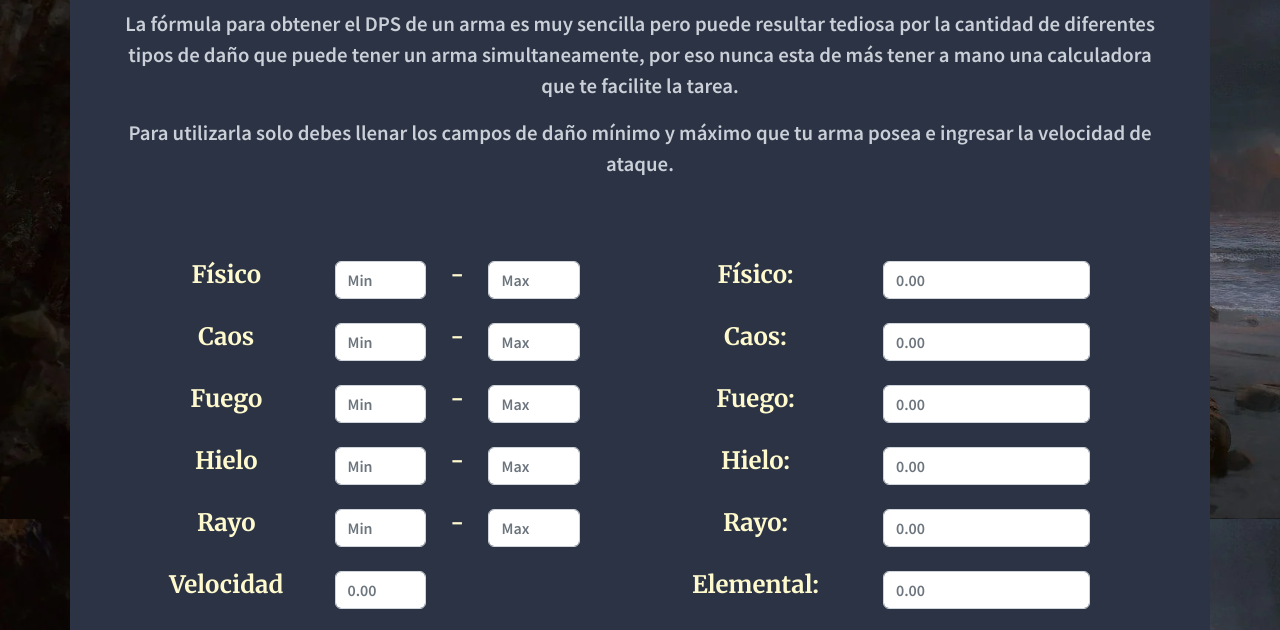
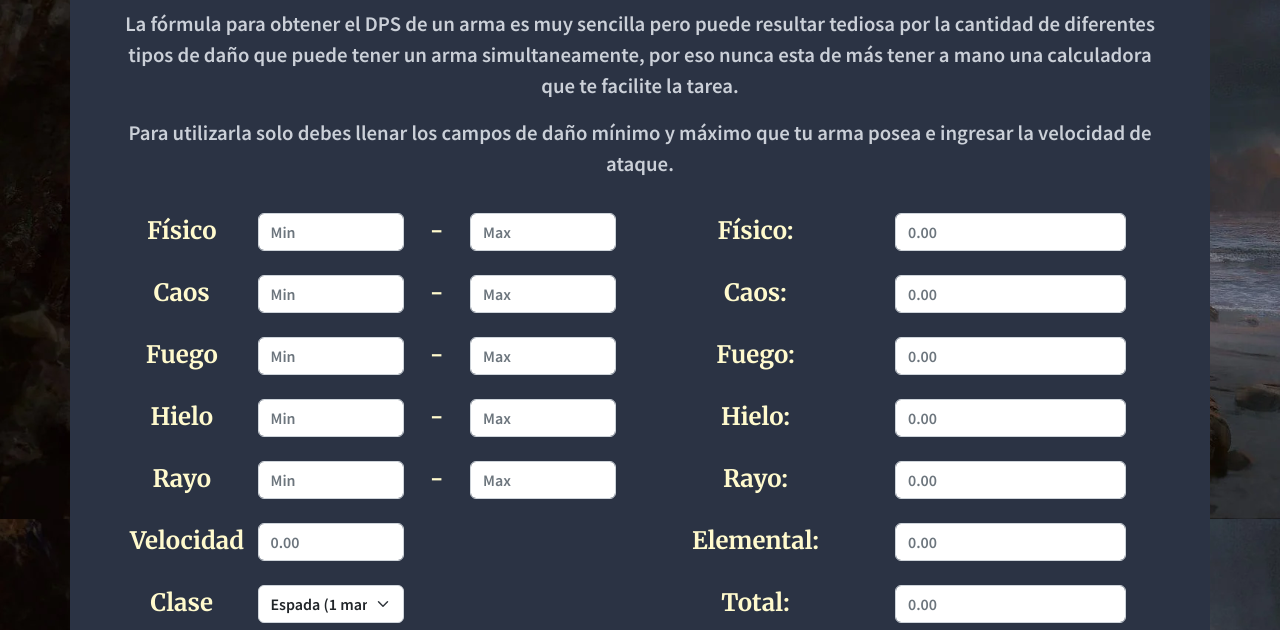
Before and after one commit to AlexisMPaz/isla-de-marea, a website: page pages/calculator.html in a window 1280 px wide. Shown: the part 281-911 px from the top of the page. Drawn offline with nearby package versions, Linux system fonts and the light colour scheme.

Commit message:
Arreglos calculadora

```diff
--- a/pages/calculator.html
+++ b/pages/calculator.html
@@ -98,19 +98,19 @@
                 </p>
             </section>
 
-            <section class="container row row-cols-1 d-flex justify-content-around calculator">
+            <section class="container row row-cols-1 d-flex justify-content-around" id="calculator" >
 
-                <form class="container col-md-12 col-xl-6 calculatorSection" id="formDPS">
-                    <div class="container row row-cols-4">
-                        <h4 class="col col-12 col-sm-5 text-center">Físico</h4>
-                        <div class="col col-5 col-sm-3">
+                <form class="col-md-12 col-xl-6" id="formDPS">
+                    <div class=" row row-cols-4 d-flex align-items-center">
+                        <h4 class="col col-12 col-sm-3 text-center">Físico</h4>
+                        <div class="col col-5 col-sm-4">
                             <input type="number" class="form-control" id="inputMinPhys" placeholder="Min" step="1"
                                 min="0" max="1000">
                         </div>
 
                         <h4 class="col col-2 col-sm-1 d-flex justify-content-center">-</h4>
 
-                        <div class="col col-5 col-sm-3">
+                        <div class="col col-5 col-sm-4">
                             <input type="number" class="form-control" id="inputMaxPhys" placeholder="Max" step="1"
                                 min="0" max="1000">
                         </div>
@@ -118,16 +118,16 @@
 
                     <br>
 
-                    <div class="container row row-cols-4">
-                        <h4 class="col col-12 col-sm-5 text-center">Caos</h4>
-                        <div class="col col-5 col-sm-3">
+                    <div class="row row-cols-4 d-flex align-items-center">
+                        <h4 class="col col-12 col-sm-3 text-center">Caos</h4>
+                        <div class="col col-5 col-sm-4">
                             <input type="number" class="form-control" id="inputMinChaos" placeholder="Min" step="1"
                                 min="0" max="1000">
                         </div>
 
                         <h4 class="col col-2 col-sm-1 d-flex justify-content-center">-</h4>
 
-                        <div class="col col-5 col-sm-3 text-center">
+                        <div class="col col-5 col-sm-4 text-center">
                             <input type="number" class="form-control" id="inputMaxChaos" placeholder="Max" step="1"
                                 min="0" max="1000">
                         </div>
@@ -135,16 +135,16 @@
 
                     <br>
 
-                    <div class="container row row-cols-4">
-                        <h4 class="col col-12 col-sm-5 text-center">Fuego</h4>
-                        <div class="col col-5 col-sm-3">
+                    <div class="row row-cols-4 d-flex align-items-center">
+                        <h4 class="col col-12 col-sm-3 text-center">Fuego</h4>
+                        <div class="col col-5 col-sm-4">
                             <input type="number" class="form-control" id="inputMinFire" placeholder="Min" step="1"
                                 min="0" max="1000">
                         </div>
 
                         <h4 class="col col-2 col-sm-1 d-flex justify-content-center">-</h4>
 
-                        <div class="col col-5 col-sm-3">
+                        <div class="col col-5 col-sm-4">
                             <input type="number" class="form-control" id="inputMaxFire" placeholder="Max" step="1"
                                 min="0" max="1000">
                         </div>
@@ -152,16 +152,16 @@
 
                     <br>
 
-                    <div class="container row row-cols-4">
-                        <h4 class="col col-12 col-sm-5 text-center">Hielo</h4>
-                        <div class="col col-5 col-sm-3">
+                    <div class="row row-cols-4 d-flex align-items-center">
+                        <h4 class="col col-12 col-sm-3 text-center">Hielo</h4>
+                        <div class="col col-5 col-sm-4">
                             <input type="number" class="form-control" id="inputMinCold" placeholder="Min" step="1"
                                 min="0" max="1000">
                         </div>
 
                         <h4 class="col col-2 col-sm-1 d-flex justify-content-center">-</h4>
 
-                        <div class="col col-5 col-sm-3">
+                        <div class="col col-5 col-sm-4">
                             <input type="number" class="form-control" id="inputMaxCold" placeholder="Max" step="1"
                                 min="0" max="1000">
                         </div>
@@ -169,16 +169,16 @@
 
                     <br>
 
-                    <div class="container row row-cols-4">
-                        <h4 class="col col-12 col-sm-5 text-center">Rayo</h4>
-                        <div class="col col-5 col-sm-3">
+                    <div class="row row-cols-4 d-flex align-items-center">
+                        <h4 class="col col-12 col-sm-3 text-center">Rayo</h4>
+                        <div class="col col-5 col-sm-4">
                             <input type="number" class="form-control" id="inputMinLight" placeholder="Min" step="1"
                                 min="0" max="1000">
                         </div>
 
                         <h4 class="col col-2 col-sm-1 d-flex justify-content-center">-</h4>
 
-                        <div class="col col-5 col-sm-3">
+                        <div class="col col-5 col-sm-4">
                             <input type="number" class="form-control" id="inputMaxLight" placeholder="Max" step="1"
                                 min="0" max="1000">
                         </div>
@@ -186,10 +186,10 @@
 
                     <br>
 
-                    <div class="container row row-cols-4">
-                        <h4 class="col col-12 col-sm-5 text-center">Velocidad</h4>
+                    <div class="row row-cols-4 d-flex align-items-center">
+                        <h4 class="col col-12 col-sm-3 text-center">Velocidad</h4>
 
-                        <div class="col col-12 col-sm-3">
+                        <div class="col col-12 col-sm-4">
                             <input type="number" class="form-control" id="inputS" placeholder="0.00" step="0.01" min="0"
                                 max="10" required>
                         </div>
@@ -197,10 +197,10 @@
 
                     <br>
 
-                    <div class="container row row-cols-4">
-                        <h4 class="col col-12 col-sm-5 text-center">Tipo de Arma</h4>
+                    <div class="row row-cols-4 d-flex align-items-center">
+                        <h4 class="col col-12 col-sm-3 text-center">Clase</h4>
 
-                        <div class="col col-12 col-sm-5">
+                        <div class="col col-12 col-sm-4">
                             <select class="form-select" id="selectType" required>
                                 <option value="Espada (1 mano)">Espada (1 mano)</option>
                                 <option value="Hacha (1 mano)">Hacha (1 mano)</option>
@@ -219,8 +219,8 @@
                     </div>
                 </form>
 
-                <div class="col-12 col-lg-6 calculatorSection">
-                    <div class="container row row-cols-2">
+                <div class="col-12 col-lg-6">
+                    <div class="row row-cols-2 d-flex align-items-center">
                         <h4 class="col col-12 col-sm-6 text-center">Físico: </h4>
                         <div class="col col-12 col-sm-6">
                             <textarea readonly class="form-control" id="areaPhys" rows="1"
@@ -230,7 +230,7 @@
 
                     <br>
 
-                    <div class="container row row-cols-2">
+                    <div class="row row-cols-2 d-flex align-items-center">
                         <h4 class="col col-12 col-sm-6 text-center">Caos: </h4>
                         <div class="col col-12 col-sm-6">
                             <textarea readonly class="form-control" id="areaChaos" rows="1"
@@ -240,7 +240,7 @@
 
                     <br>
 
-                    <div class="container row row-cols-2">
+                    <div class="row row-cols-2 d-flex align-items-center">
                         <h4 class="col col-12 col-sm-6 text-center">Fuego: </h4>
                         <div class="col col-12 col-sm-6">
                             <textarea readonly class="form-control" id="areaFire" rows="1"
@@ -250,7 +250,7 @@
 
                     <br>
 
-                    <div class="container row row-cols-2">
+                    <div class="row row-cols-2 d-flex align-items-center">
                         <h4 class="col col-12 col-sm-6 text-center">Hielo: </h4>
                         <div class="col col-12 col-sm-6">
                             <textarea readonly class="form-control" id="areaCold" rows="1"
@@ -260,7 +260,7 @@
 
                     <br>
 
-                    <div class="container row row-cols-2">
+                    <div class="row row-cols-2 d-flex align-items-center">
                         <h4 class="col col-12 col-sm-6 text-center">Rayo: </h4>
                         <div class="col col-12 col-sm-6">
                             <textarea readonly class="form-control" id="areaLight" rows="1"
@@ -270,7 +270,7 @@
 
                     <br>
 
-                    <div class="container row row-cols-2">
+                    <div class="row row-cols-2 d-flex align-items-center">
                         <h4 class="col col-12 col-sm-6 text-center">Elemental:</h4>
                         <div class="col col-12 col-sm-6">
                             <textarea readonly class="form-control" id="areaElemental" rows="1"
@@ -280,7 +280,7 @@
 
                     <br>
 
-                    <div class="container row row-cols-2">
+                    <div class="row row-cols-2 d-flex align-items-center">
                         <h4 class="col col-12 col-sm-6 text-center">Total: </h4>
                         <div class="col col-12 col-sm-6">
                             <textarea readonly class="form-control" id="areaTotal" rows="1"
--- a/scss/components/_card.scss
+++ b/scss/components/_card.scss
@@ -20,7 +20,6 @@
         color: grey;
     }
 }
-
 
 .reference {
 
--- a/scss/components/_titles.scss
+++ b/scss/components/_titles.scss
@@ -5,21 +5,22 @@ h1 {
 }
 
 h2 {
-    @include title ($weight_title, $font_title, $color_title)
+    @include title ($weight_title, $font_title, $color_title);
 }
 
 h3 {
-    @include title ($weight_title, $font_title, $color_title)
+    @include title ($weight_title, $font_title, $color_title);
 }
 
 h4 {
-    @include title2 ($weight_title, $font_title, $color_title2)
+    @include title2 ($weight_title, $font_title, $color_title2);
+    margin-bottom: 0;
 }
 
 h5 {
-    @include title2 ($weight_title, $font_title, $color_title2)
+    @include title2 ($weight_title, $font_title, $color_title2);
 }
 
 h6 {
-    @include title2 ($weight_title, $font_title, $color_title2)
+    @include title2 ($weight_title, $font_title, $color_title2);
 }
```
Also changed, not shown: css/style.css, 1 other file.
